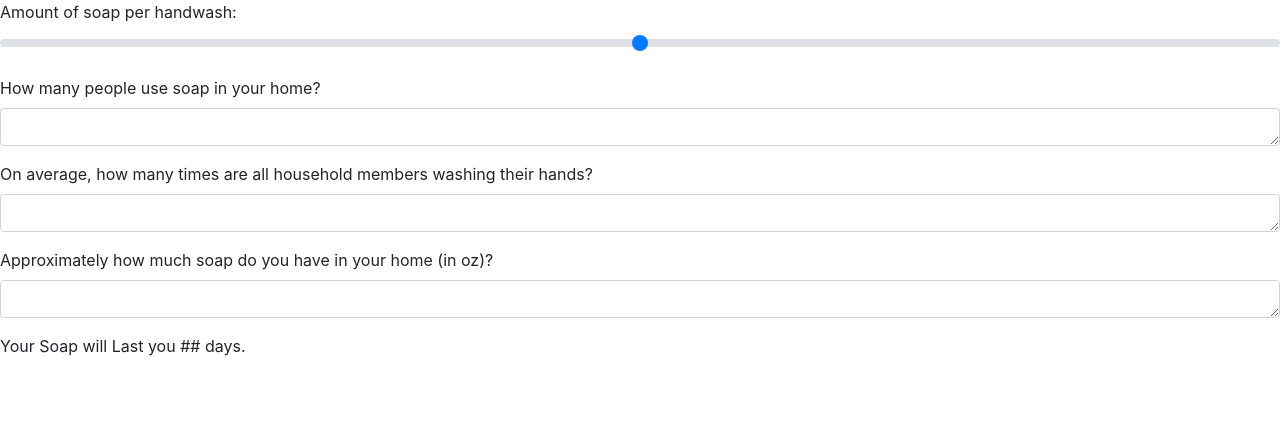
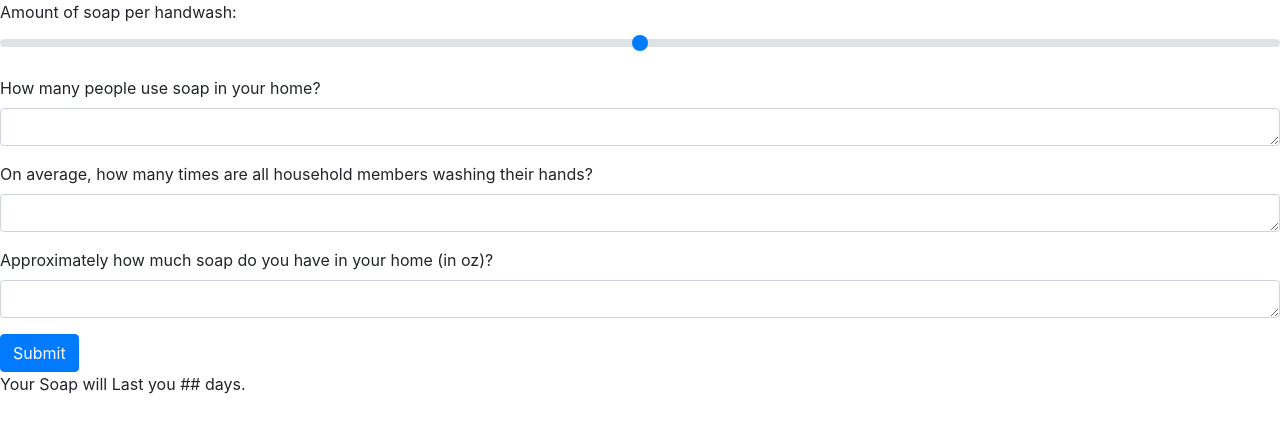
Before and after one commit to bonnerac/Soap-Calculator, a React (Create React App) app: page / in a window 1280 px wide. Shown: the top 432 px of the page. Built offline with nearby package versions, Linux system fonts and the light colour scheme.

Commit message:
added submit button

```diff
--- a/src/components/UserForm/index.js
+++ b/src/components/UserForm/index.js
@@ -1,5 +1,6 @@
 import React from 'react';
 import Form from 'react-bootstrap/Form'
+import Button from 'react-bootstrap/Button'
 
 
 function UserForm() {
@@ -22,6 +23,9 @@ function UserForm() {
                     <Form.Label>Approximately how much soap do you have in your home (in oz)?</Form.Label>
                     <Form.Control as="textarea" rows="1" />
                 </Form.Group>
+                <Button variant="primary" type="submit">
+                    Submit
+                </Button>
             </Form>
 
             <div>
```
